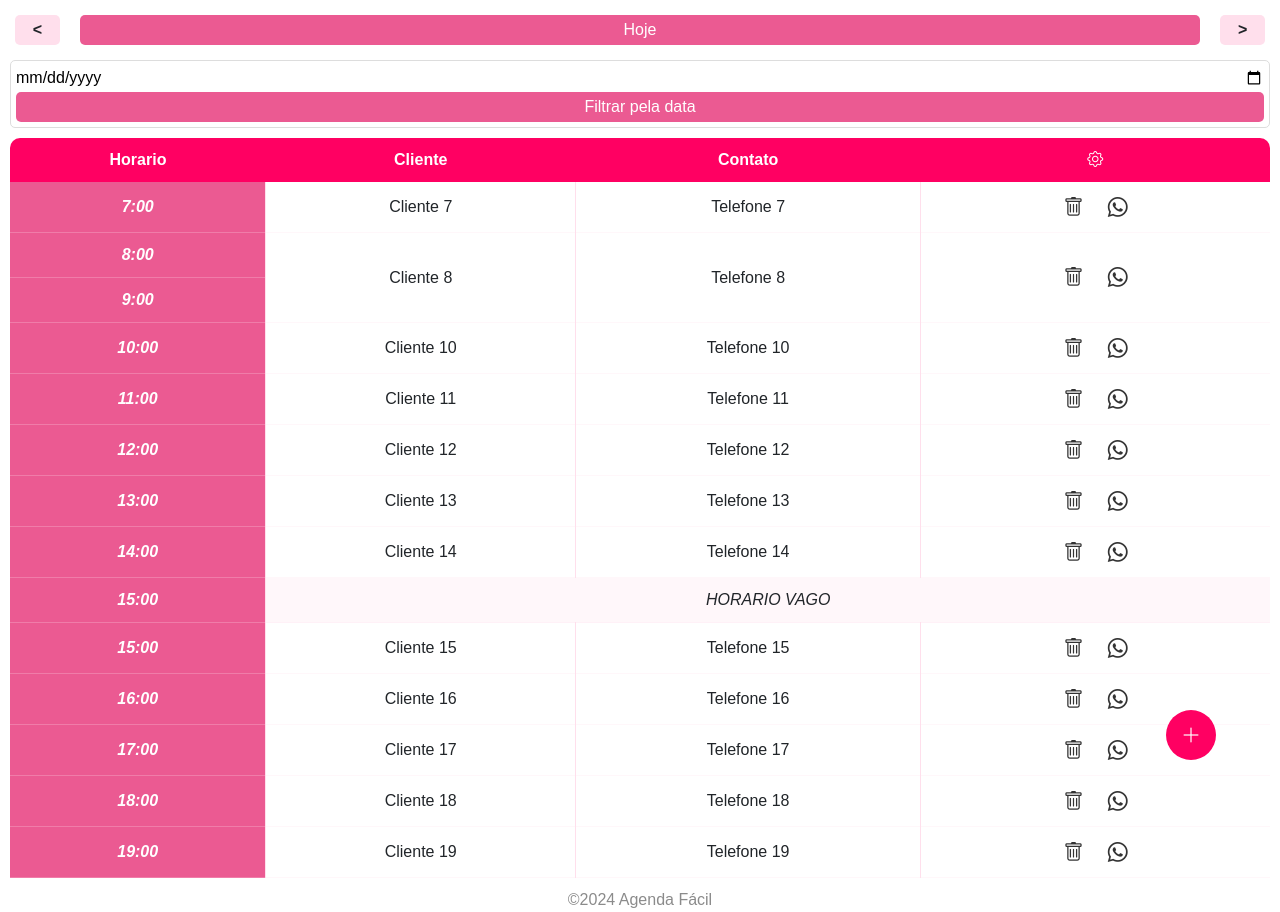
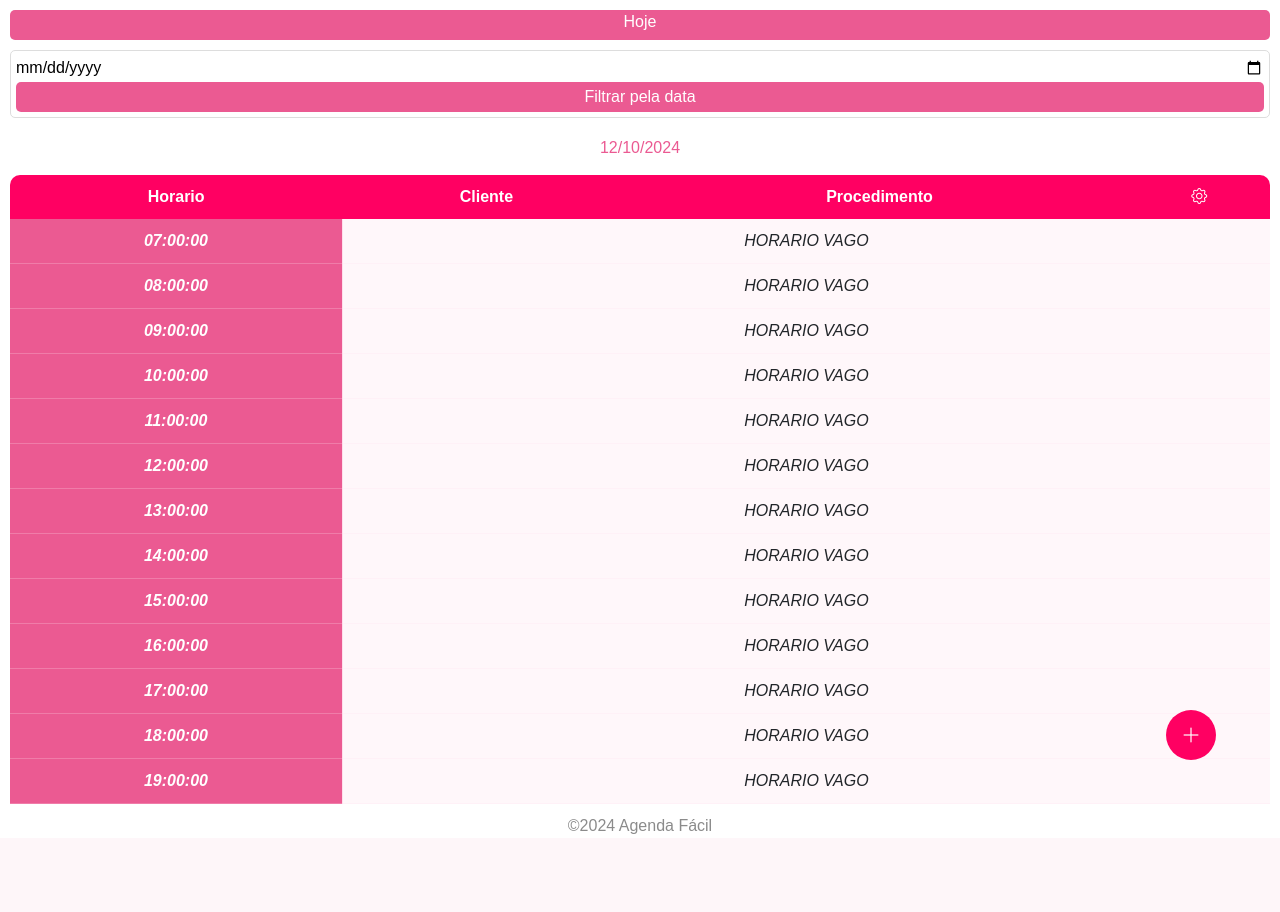
Before and after one commit to MayconD27/Agenda-Facil, a PHP site: page / in a window 1280 px wide. After the commit the page ends 834 px from the top, so only its background shows below. Run offline with PHP 8.4, Linux system fonts and the light colour scheme; tables that the repository leaves empty hold one stand-in row (values such as "Sample post").

Commit message:
criado insert e select dos agendamentos

```diff
--- a/cadastro/etapas/conclusao.php
+++ b/cadastro/etapas/conclusao.php
@@ -1 +1,3 @@
 <h2>conclusao</h2>
+
+<button type="submit">Agendar</button>
--- a/cadastro/etapas/passo01.php
+++ b/cadastro/etapas/passo01.php
@@ -2,9 +2,9 @@
 <input type="text" id="nome" name="nome-cli" placeholder="Nome do cliente">
 
 <div class="tel">
-    <input type="text" placeholder="DDD" class="ddd" name="ddd" maxlength=2>
-    <input type="text" placeholder="Telefone (Apenas números)" name="num-tel" id="num-tel" onchange="ModoNum()" class="num-tel" maxlength=9>
+    <input type="text" placeholder="DDD" class="ddd" name="ddd" maxlength=2 required>
+    <input type="text" placeholder="Telefone (Apenas números)" name="num-tel" id="num-tel" onchange="ModoNum()" class="num-tel" maxlength=9 required>
 </div>
-<input type="text" placeholder="procedimento">
+<input type="text" placeholder="procedimento" name="procedimento" required>
 
 <p id="process">**Por favor, descreva o procedimento a ser realizado, como por exemplo escova progressiva, corte, coloração, etc.</p>
--- a/cadastro/etapas/passo02.php
+++ b/cadastro/etapas/passo02.php
@@ -1,4 +1,4 @@
 <h2>Olá <span id="valNome"></span></h2>
 <div class="container-data">
-    <input type="date" name="" id="dataCadastro">
+    <input type="date" name="dataCadastro" id="dataCadastro" required>
 </div>
--- a/cadastro/etapas/passo03.php
+++ b/cadastro/etapas/passo03.php
@@ -1,10 +1,10 @@
 <p>Horarios</p>
 
-<select id="horariosDisponiveis">
+<select id="horariosDisponiveis" name="horario" required>
     <option value="">Selecione um horário</option>
 </select>
 
-<select id="quantidadeHorarios">
+<select id="quantidadeHorarios" name="qntHorario" required>
     <option value="">Selecione a quantidade</option>
     <!-- Quantidade será preenchida aqui -->
 </select>
--- a/cadastro/index.php
+++ b/cadastro/index.php
@@ -11,7 +11,8 @@
     <title>Cadastro de Horario</title>
 </head>
 <body>
-    <form>
+    <a href="../" class="back"><i class="bi bi-arrow-left-short"></i></a>
+    <form action="inserirAgendamento.php" method="POST">
         <div class="container-etapas">
         <!--Etapa 1-->
         <div class="etapa" id="etapa1">
--- a/index.php
+++ b/index.php
@@ -11,83 +11,108 @@
     <script src="https://cdn.jsdelivr.net/npm/bootstrap@5.3.3/dist/js/bootstrap.bundle.min.js"></script>
 </head>
 <body>
+    <?php
+        $data = isset($_POST['date']) ? $_POST['date'] : date('Y-m-d');
+
+    ?>
     <main class="container-main">
         <nav class="menu">
-            <div class="dia">
-                <div class="antes"><</div>
-                <button>Hoje</button>
-                <div class="depois">></div>
-            </div>
 
 
-            <form action="">
+            <a href="index.php" class="btn-hj">Hoje</a>
+
+
+
+            <form action="index.php" method="POST">
             <div>
-                <input type="date">
+                <input type="date" name="date" required>
                 <button>Filtrar pela data</button>
             </div>
             </form>
         </nav>
+        <h5>
+            <?php
+                    $dateObject = DateTime::createFromFormat('Y-m-d', $data);
+                    $dataFormatada = $dateObject->format('d/m/Y');
+                    echo $dataFormatada;
+            ?>
+        </h5>
         <table>
             <thead>
                 <tr class="cabecalho">
                     <th>Horario</th>
                     <th>Cliente</th>
-                    <th>Contato</th>
+                    <th>Procedimento</th>
                     <th><i class="bi bi-gear"></i></th>
                 </tr>
 
             </thead>
             <tbody>
                 <?php
-                    include_once './bd.php';
-                    $num = 7;
+                    include_once 'bd.php';
 
-                    while ($num <= 19) {
+                    $stmt = $bd->prepare("SELECT * FROM agendamento INNER JOIN cliente ON agendamento.id_cliente = cliente.id WHERE data = :data_agend");
+                    $stmt->execute([':data_agend' => $data]);
+                    $agendamentos = $stmt->fetchAll(PDO::FETCH_ASSOC);
 
-                        if($num ==15){
+
+                    $horarios = ['07:00:00', '08:00:00', '09:00:00', '10:00:00', '11:00:00','12:00:00','13:00:00','14:00:00','15:00:00','16:00:00','17:00:00','18:00:00','19:00:00'];
+                    $qnt = 0;
+                    foreach ($horarios as $indece => $h) {
+                        $encontrado = false; // Rastreia se o horário foi encontrado
+
+                        foreach ($agendamentos as $agendamento) {
+
+                            $horario = $agendamento['horario'];
+                            $nome = $agendamento['nome'];
+                            $telefone = $agendamento['telefone'];
+                            $quantidade = $agendamento['qnt_horario'];
+                            $procedimento = $agendamento['procedimento'];
+
+                            if ($horario==$h) {
+                                $qnt  = $quantidade;
+
                                 echo "
                                     <tr class='linhaCorpo'>
-                                <td class='lineHorario'>$num:00</td>
-                                <td  class='vago' colspan='3'>Horario Vago</td>
+                                        <td class='lineHorario'>$horario</td>
+                                        <td rowspan='$quantidade'>$nome</td>
+                                        <td rowspan='$quantidade'>$procedimento</td>
+                                        <td rowspan='$quantidade' class='ferramentas'>
+                                            <a href='' class='trash' data-bs-toggle='tooltip' data-bs-placement='right' data-bs-title='Remover agendamento'>
+                                                <i class='bi bi-trash'></i></a>
+
+                                            <a target='_blank' href='https://api.whatsapp.com/send?phone=$telefone&text=Olá $nome estamos entrando em contato para confirmar seu agendamento que terá inicio as $h' class='contact' data-bs-toggle='tooltip' data-bs-placement='right' data-bs-title='Enviar mensagem'>
+                                                <i class='bi bi-whatsapp'></i>
+                                            </a>
+                                        </td>
+                                    </tr>
+                                ";
+                                $encontrado = true;
+                                break;
+                            }
+                        }
+
+
+                            if (!$encontrado) {
+                                if($qnt>1){
+                                    $qnt --;
+                                    echo "
+                                        <tr class='linhaCorpo'>
+                                            <td class='lineHorario'>$h </td>
+                                        </tr>
+                                    ";
+                                    continue;
+                                }else{
+                                    echo "
+                                    <tr class='linhaCorpo'>
+                                        <td class='lineHorario'>$h </td>
+                                        <td class='vago' colspan='3'>Horario Vago</td>
                                     </tr>
                                     ";
                                 }
-                        if ($num == 8) {
-                            echo "
-                            <tr class='linhaCorpo'>
-                                <td class='lineHorario'>$num:00</td>
-                                <td rowspan='2'>Cliente $num</td>
-                                <td rowspan='2'>Telefone $num</td>
-                                <td rowspan='2'class='ferramentas'>
-                                    <a href='' class='trash' data-bs-toggle='tooltip' data-bs-placement='right' data-bs-title='Apagar'><i class='bi bi-trash'></i></a>
-                                    <a href='' class='contact' data-bs-toggle='tooltip' data-bs-placement='right' data-bs-title='Enviar mensagem'><i class='bi bi-whatsapp'></i></a>
-                                </td>
-                            </tr>
-                            ";
-                            // Linha seguinte com horário diferente
-                            $num++;
-                            echo "
-                            <tr class='linhaCorpo'>
-                                <td class='lineHorario'>$num:00</td>
-                            </tr>
-                            ";
-                        } else {
-                            echo "
-                            <tr class='linhaCorpo'>
-                                <td class='lineHorario'>$num:00</td>
-                                <td>Cliente $num</td>
-                                <td>Telefone $num</td>
-                                <td class='ferramentas'>
-                                    <a href='' class='trash' data-bs-toggle='tooltip' data-bs-placement='right' data-bs-title='Apagar'><i class='bi bi-trash'></i></a>
-                                    <a href='' class='contact' data-bs-toggle='tooltip' data-bs-placement='right' data-bs-title='Enviar mensagem'><i class='bi bi-whatsapp'></i></a>
-                                </td>
-                            </tr>
-                            ";
+
                             }
-                        $num++;
                     }
-
-
                 ?>
             </tbody>
         </table>
--- a/main-style/inicio.css
+++ b/main-style/inicio.css
@@ -15,23 +15,7 @@
     justify-content: center;
     margin-bottom: 10px;
  }
- .dia{
-    width: 100%;
-    display: flex;
-    gap: 20px;
-    padding: 5px;
- }
-.antes,.depois{
-    background-color: var(--third-color);
-    width: 50px;
-    justify-content: center;
-    align-items: center;
-    display: flex;
-    border-radius: 5px;
-    font-weight: 600;
-    cursor: pointer;
-}
-.menu button{
+.menu button,.btn-hj{
     width: 100%;
     height: 30px;
     cursor: pointer;
@@ -39,6 +23,8 @@
     border: none;
     border-radius: 5px;
     color: var(--bkg-color);
+    text-decoration: none;
+    text-align: center;
 }
 .menu>form{
     width: 100%;
@@ -147,3 +133,10 @@ footer{
     font-style: italic;
 
 }
+h5{
+    text-align: center;
+    width: 100%;
+    padding: 10px 0;
+    font-size: 16px;
+    color: var(--second-color);
+}
```
Also changed, not shown: cadastro/inserirAgendamento.php (added, +64 -0 lines), cadastro/script/intera.js (+0 -19 lines), cadastro/style/container.css (+20 -0 lines). Lines whose indentation alone changed are shown as unchanged.
